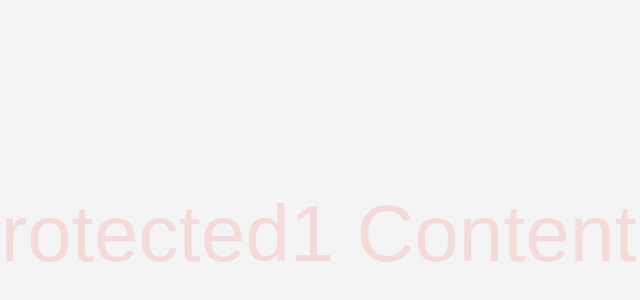
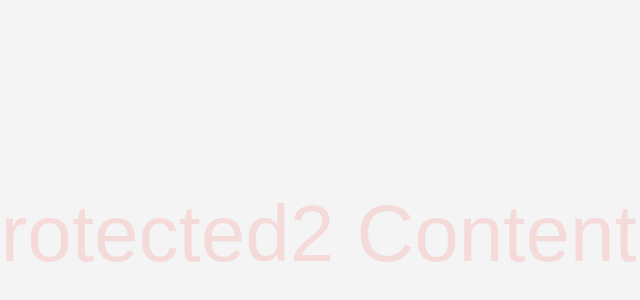
Before and after one commit to TurkiNawaf/e, a website with bundled scripts: page index.html in a window 1280 px wide. Shown: the part 166-466 px from the top of the page, 348-988 px from the left. Built offline with nearby package versions, Linux system fonts and the light colour scheme.

Commit message:
Update index.html

```diff
--- a/index.html
+++ b/index.html
@@ -38,9 +38,12 @@
 </head>
 <body>
     <div id="pdfViewer"></div>
-    <div class="watermark">Protected1 Content</div>
+    <div class="watermark">Protected2 Content</div>
     <script type="module" src="pdf.js"></script>
     <script type="module" src="pdf.worker.js"></script>
+    <script type="module">
+    import * as pdfjsLib from './pdf.js'; // Adjust the path to pdf.js as needed
+    </script>
     <script>
         // Disable right-click
         document.addEventListener('contextmenu', event => event.preventDefault());
```
